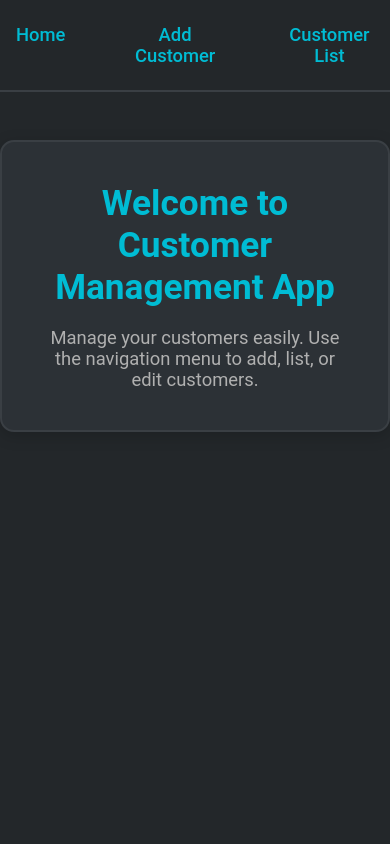
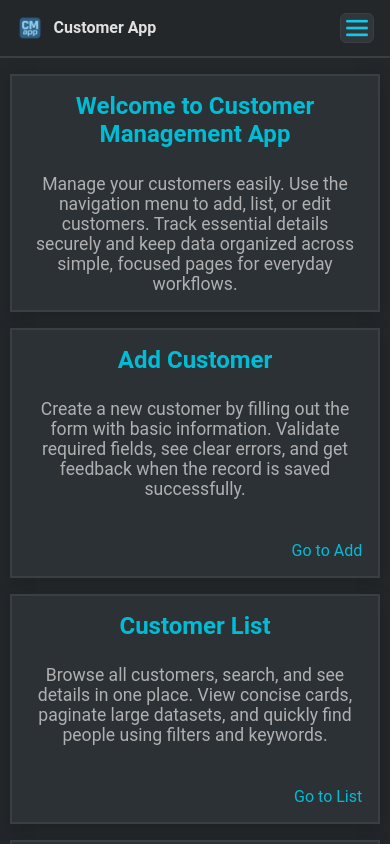
Before and after one commit to FacundoBerthet/customer_management_app, a React (Vite) app in the folder frontend/: page / in a window 390 px wide. Shown: the top 844 px of the page. Built offline with nearby package versions, Linux system fonts and the light colour scheme.

Commit message:
mod navigation and home components; enhance responsiveness and styling

```diff
--- a/frontend/src/App.css
+++ b/frontend/src/App.css
@@ -13,51 +13,111 @@ body {
 
 /* --------- MAIN NAVIGATION ----------------------------- */
 .main-nav {
+  position: sticky;
+  top: 0;
+  z-index: 999;
   display: flex;
-  justify-content: center;
-  gap: 2rem;
+  align-items: center;
+  justify-content: space-between;
+  gap: 1rem;
   background: #23272a;
-  padding: 1.2rem 0 1.2rem 0;
+  padding: 0.8rem 1rem;
   border-bottom: 2px solid #3a3f44;
-  margin-bottom: 2rem;
 }
-.main-nav a {
-  color: #00bcd4;
-  text-decoration: none;
-  font-size: 1.15rem;
-  font-weight: 500;
-  padding: 0.3rem 1rem;
-  border-radius: 6px;
-  transition: background 0.2s, color 0.2s;
+.nav-left { display: flex; align-items: center; gap: 0.6rem; }
+.nav-logo { display: inline-flex; align-items: center; gap: 0.6rem; color: #e0e0e0; text-decoration: none; }
+.nav-logo img { width: 28px; height: 28px; display: block; }
+.nav-logo span { font-weight: 600; color: #e0e0e0; }
+.nav-links { display: flex; align-items: center; gap: 1rem; }
+.nav-links a { color: #00bcd4; text-decoration: none; font-size: 1.05rem; font-weight: 500; padding: 0.3rem 0.6rem; border-radius: 6px; transition: background 0.2s, color 0.2s; }
+.nav-links a:hover, .nav-links a.active { background: #31363b; color: #fff; }
+.nav-toggle { display: none; background: #31363b; color: #fff; border: 1px solid #3a3f44; border-radius: 6px; padding: 0.2rem 0.3rem; cursor: pointer; }
+.nav-toggle img {
+  width: 22px;
+  height: 22px;
+  display: block;
+  /* Tinte aproximado a #00bcd4 usando filtros */
+  filter: invert(63%) sepia(80%) saturate(749%) hue-rotate(145deg) brightness(93%) contrast(98%);
+  transition: filter 0.2s ease;
 }
-.main-nav a:hover, .main-nav a.active {
-  background: #31363b;
-  color: #fff;
+.nav-toggle:hover img, .nav-toggle:focus img {
+  /* Un poco más brillante al hover/focus */
+  filter: invert(73%) sepia(80%) saturate(900%) hue-rotate(145deg) brightness(110%) contrast(98%);
+}
+/* ---------- MEDIA QUERIES ----------------------------- */
+@media (max-width: 576px) {
+  /* Navbar responsive */
+  .nav-toggle { display: inline-block; }
+  .nav-links { display: none; position: absolute; top: 56px; left: 0; right: 0; flex-direction: column; gap: 0; background: #2c3136; border-bottom: 2px solid #3a3f44; }
+  .nav-links.open { display: flex; }
+  .nav-links a { padding: 1rem; border-radius: 0; border-top: 1px solid #3a3f44; }
+  .nav-left { gap: 0.4rem; }
 }
 
 
 /* ============================================================ */
 /* -------------------- HOME PAGE ----------------------------- */
 /* ============================================================ */
-.home-page {
-  max-width: 700px;
-  margin: 3rem auto;
+.home {
+  width: 100%;
+}
+.home-cards {
+  display: flex;
+  justify-content: space-around;
+  flex-wrap: wrap;
+  padding-top: 2rem;
+}
+.home-card {
+  width: 40%;
+  margin: 2rem;
   background: #2c3136;
-  border-radius: 14px;
+  border: 2px solid #3a3f44;
   box-shadow: 0 4px 16px rgba(0,0,0,0.18);
-  border: 2px solid #3a3f44;
-  padding: 2.5rem;
+  padding: 0;
   color: #e0e0e0;
-  text-align: center;
+  display: flex;
+  flex-direction: column;
+  gap: 0.6rem;
 }
-.home-page h1 {
+.home-card h2 {
   color: #00bcd4;
-  font-size: 2.2rem;
-  margin-bottom: 1.2rem;
+  margin-top: 1rem;
+  font-size: 1.5rem;
 }
-.home-page p {
-  font-size: 1.15rem;
+.home-card p {
   color: #b0b0b0;
+  padding: 1rem;
+  font-size: 1.1rem;
+}
+.home-card-link {
+  align-self: flex-end;
+  color: #00bcd4;
+  text-decoration: none;
+  padding: 1rem;
+  border: none;
+  border-radius: 0;
+  transition: color .2s;
+}
+.home-card-link:hover {
+  text-decoration: underline;
+  color: #6ae3f1;
+}
+@media (max-width: 576px) {
+  .home-cards {
+    display: inline;
+  }
+.home-card {
+    width: 95%;
+    margin: 1rem auto;
+    background: #2c3136;
+    border: 2px solid #3a3f44;
+    box-shadow: 0 4px 16px rgba(0,0,0,0.18);
+    padding: 0;
+    color: #e0e0e0;
+    display: flex;
+    flex-direction: column;
+    gap: 0.6rem;
+  }
 }
 
 
@@ -146,29 +206,97 @@ body {
 .customer-form-required-info span{
   color: #ff5252;
 }
+/* --------- TOP ALERT (CARTEL SUPERIOR) ----------------------------- */
+.top-alert {
+  position: sticky;
+  top: 0;
+  left: 50%;
+  transform: translateX(-50%);
+  min-width: 320px;
+  max-width: 500px;
+  padding: 1rem 2.5rem 1rem 1.5rem;
+  border-radius: 0 0 12px 12px;
+  font-size: 1.1rem;
+  font-weight: 500;
+  display: flex;
+  align-items: center;
+  justify-content: space-between;
+  z-index: 1000;
+  box-shadow: 0 4px 16px rgba(0,0,0,0.18);
+  animation: fadeInDown 0.4s;
+}
+.top-alert.success {
+  background: #d4f7dc;
+  color: #1b5e20;
+  border-bottom: 2px solid #43a047;
+}
+.top-alert.error {
+  background: #ffd6d6;
+  color: #b71c1c;
+  border-bottom: 2px solid #e53935;
+}
+.top-alert-close {
+  background: none;
+  border: none;
+  color: inherit;
+  font-size: 1.5rem;
+  font-weight: bold;
+  cursor: pointer;
+  margin-left: 1.2rem;
+  padding: 0 0.3rem;
+  line-height: 1;
+}
+@keyframes fadeInDown {
+  from { opacity: 0; transform: translateX(-50%) translateY(-30px); }
+  to   { opacity: 1; transform: translateX(-50%) translateY(0); }
+}
+/* ---------- MEDIA QUERIES ----------------------------- */
+@media (max-width: 576px) {
+  /* ------ ADD FORM ------ */
+  .customer-form {
+    width: 95%;
+    padding: 0;
+    margin: 2rem auto;
+    display: flex;
+    flex-direction: column;
+    gap: 0.7rem;
+  }
+  .customer-form-title {
+    color: #e0e0e0;
+    letter-spacing: 2px;
+    font-size: 2.5rem;
+    margin: 2rem;
+    text-align: center;
+  }
+  .customer-form-input {
+    width: 92%;
+    margin: 0.2rem auto;
+    padding: 0.7rem;
+    border: 1px solid #bdbdbd;
+    border-radius: 6px;
+    background: #23272a;
+    color: #e0e0e0;
+    font-size: 1rem;
+  }
+  .customer-form-btn {
+    width: 92%;
+    margin: 1rem auto;
+    padding: 0.7rem 1.2rem;
+    background: #00bcd4;
+    color: #23272a;
+    border: none;
+    border-radius: 6px;
+    font-weight: 600;
+    font-size: 1rem;
+    cursor: pointer;
+    transition: background 0.2s;
+  }
+}
+
 
 /* ============================================================ */
-/* ----------------- EDIT CUSTOMER PAGE ----------------------- */
+/* ----------------- CUSTOMER LIST PAGE ----------------------- */
 /* ============================================================ */
-.edit-customer-page {
-  max-width: 700px;
-  margin: 3rem auto;
-  background: #2c3136;
-  border-radius: 14px;
-  box-shadow: 0 4px 16px rgba(0,0,0,0.18);
-  border: 2px solid #3a3f44;
-  padding: 2.5rem;
-  color: #e0e0e0;
-}
-.edit-customer-page h1 {
-  color: #00bcd4;
-  font-size: 2rem;
-  margin-bottom: 1.2rem;
-}
-.edit-customer-page p {
-  font-size: 1.1rem;
-  color: #b0b0b0;
-}
 /* --------- CUSTOMER LIST ----------------------------- */
 .customer-list-container{
   width: 100%;
@@ -228,95 +356,8 @@ body {
   font-weight: 600;
   margin-right: 0.5em;
 }
-/* --------- TOP ALERT (CARTEL SUPERIOR) ----------------------------- */
-.top-alert {
-  position: fixed;
-  top: 0;
-  left: 50%;
-  transform: translateX(-50%);
-  min-width: 320px;
-  max-width: 500px;
-  padding: 1rem 2.5rem 1rem 1.5rem;
-  border-radius: 0 0 12px 12px;
-  font-size: 1.1rem;
-  font-weight: 500;
-  display: flex;
-  align-items: center;
-  justify-content: space-between;
-  z-index: 1000;
-  box-shadow: 0 4px 16px rgba(0,0,0,0.18);
-  animation: fadeInDown 0.4s;
-}
-.top-alert.success {
-  background: #d4f7dc;
-  color: #1b5e20;
-  border-bottom: 2px solid #43a047;
-}
-.top-alert.error {
-  background: #ffd6d6;
-  color: #b71c1c;
-  border-bottom: 2px solid #e53935;
-}
-.top-alert-close {
-  background: none;
-  border: none;
-  color: inherit;
-  font-size: 1.5rem;
-  font-weight: bold;
-  cursor: pointer;
-  margin-left: 1.2rem;
-  padding: 0 0.3rem;
-  line-height: 1;
-}
-@keyframes fadeInDown {
-  from { opacity: 0; transform: translateX(-50%) translateY(-30px); }
-  to   { opacity: 1; transform: translateX(-50%) translateY(0); }
-}
-
-
 /* ---------- MEDIA QUERIES ----------------------------- */
 @media (max-width: 576px) {
-  /* ------ ADD FORM ------ */
-  .customer-form {
-    width: 95%;
-    padding: 0;
-    margin: 2rem auto;
-    display: flex;
-    flex-direction: column;
-    gap: 0.7rem;
-  }
-  .customer-form-title {
-    color: #e0e0e0;
-    letter-spacing: 2px;
-    font-size: 2.5rem;
-    margin: 2rem;
-    text-align: center;
-  }
-  .customer-form-input {
-    width: 92%;
-    margin: 0.2rem auto;
-    padding: 0.7rem;
-    border: 1px solid #bdbdbd;
-    border-radius: 6px;
-    background: #23272a;
-    color: #e0e0e0;
-    font-size: 1rem;
-  }
-  .customer-form-btn {
-    width: 92%;
-    margin: 1rem auto;
-    padding: 0.7rem 1.2rem;
-    background: #00bcd4;
-    color: #23272a;
-    border: none;
-    border-radius: 6px;
-    font-weight: 600;
-    font-size: 1rem;
-    cursor: pointer;
-    transition: background 0.2s;
-  }
-
-
   /* ---- CUSTOMER LIST ---- */
   .customer-list {
     width: 95%;
@@ -328,8 +369,6 @@ body {
   .customer-list-content {
     display: inline;
   }
-
-
   /* ---- CUSTOMER CARD ---- */
   .customer-card {
     width: 92%;
@@ -362,3 +401,27 @@ body {
     margin-right: 0.5em;
   }
 }
+
+
+/* ============================================================ */
+/* ----------------- EDIT CUSTOMER PAGE ----------------------- */
+/* ============================================================ */
+.edit-customer-page {
+  max-width: 700px;
+  margin: 3rem auto;
+  background: #2c3136;
+  border-radius: 14px;
+  box-shadow: 0 4px 16px rgba(0,0,0,0.18);
+  border: 2px solid #3a3f44;
+  padding: 2.5rem;
+  color: #e0e0e0;
+}
+.edit-customer-page h1 {
+  color: #00bcd4;
+  font-size: 2rem;
+  margin-bottom: 1.2rem;
+}
+.edit-customer-page p {
+  font-size: 1.1rem;
+  color: #b0b0b0;
+}
--- a/frontend/src/App.jsx
+++ b/frontend/src/App.jsx
@@ -1,12 +1,13 @@
-
 import { useState } from 'react';
-import { BrowserRouter, Routes, Route, Link } from 'react-router-dom';
+import { BrowserRouter, Routes, Route, Link, NavLink } from 'react-router-dom';
 import './App.css';
 
 import Home from './Home.jsx';
 import AddCustomer from './AddCustomer.jsx';
 import EditCustomer from './EditCustomer.jsx';
 import CustomerList from './CustomerList.jsx';
+import logoIcon from './assets/icons/icon.png';
+import menuToggleIcon from './assets/icons/menu_toggle.png';
 
 
 function App() {
@@ -42,6 +43,12 @@ function App() {
     setAlert(null);
   }
 
+  const [menuOpen, setMenuOpen] = useState(false);
+
+  function handleNavClick() {
+    setMenuOpen(false);
+  }
+
   return (
     <BrowserRouter>
       {/* Cartel superior de alerta */}
@@ -53,9 +60,25 @@ function App() {
       )}
       {/* Menú de navegación */}
       <nav className="main-nav">
-        <Link to="/">Home</Link>
-        <Link to="/add">Add Customer</Link>
-        <Link to="/list">Customer List</Link>
+        <div className="nav-left">
+          <Link to="/" className="nav-logo" onClick={handleNavClick}>
+            <img src={logoIcon} alt="Home" />
+            <span>Customer App</span>
+          </Link>
+        </div>
+        <button
+          className="nav-toggle"
+          aria-label="Toggle menu"
+          onClick={() => setMenuOpen((v) => !v)}
+        >
+          <img src={menuToggleIcon} alt="Menu" />
+        </button>
+        <div className={`nav-links ${menuOpen ? 'open' : ''}`}>
+          <NavLink to="/" onClick={handleNavClick}>Home</NavLink>
+          <NavLink to="/add" onClick={handleNavClick}>Add Customer</NavLink>
+          <NavLink to="/list" onClick={handleNavClick}>Customer List</NavLink>
+          <NavLink to="/edit/1" onClick={handleNavClick}>Edit Customer</NavLink>
+        </div>
       </nav>
       {/* Rutas */}
       <Routes>
--- a/frontend/src/Home.jsx
+++ b/frontend/src/Home.jsx
@@ -1,9 +1,37 @@
-// Página de bienvenida
+// Página de bienvenida con 4 cartas
+import { Link } from 'react-router-dom';
+
 function Home() {
     return (
-        <div className="home-page">
-            <h1>Welcome to Customer Management App</h1>
-            <p>Manage your customers easily. Use the navigation menu to add, list, or edit customers.</p>
+        <div className="home">
+            <div className="home-cards">
+                {/* Carta: Bienvenida */}
+                <div className="home-card">
+                    <h2>Welcome to Customer Management App</h2>
+                    <p>Manage your customers easily. Use the navigation menu to add, list, or edit customers. Track essential details securely and keep data organized across simple, focused pages for everyday workflows.</p>
+                </div>
+
+                {/* Carta: Add Customer */}
+                <div className="home-card">
+                    <h2>Add Customer</h2>
+                    <p>Create a new customer by filling out the form with basic information. Validate required fields, see clear errors, and get feedback when the record is saved successfully.</p>
+                    <Link className="home-card-link" to="/add">Go to Add</Link>
+                </div>
+
+                {/* Carta: Customer List */}
+                <div className="home-card">
+                    <h2>Customer List</h2>
+                    <p>Browse all customers, search, and see details in one place. View concise cards, paginate large datasets, and quickly find people using filters and keywords.</p>
+                    <Link className="home-card-link" to="/list">Go to List</Link>
+                </div>
+
+                {/* Carta: Edit Customer */}
+                <div className="home-card">
+                    <h2>Edit Customer</h2>
+                    <p>Update an existing customer's info. Select a customer from the list to edit. Modify names, contact details, and addresses, then save changes safely with instant confirmations.</p>
+                    <Link className="home-card-link" to="/edit/1">Go to Edit </Link>
+                </div>
+            </div>
         </div>
     );
 }
```
Also changed, not shown: frontend/src/assets/icons/icon.png (added), frontend/src/assets/icons/menu_toggle.png (renamed from frontend/src/assets/icons/menu_2976215.png).
